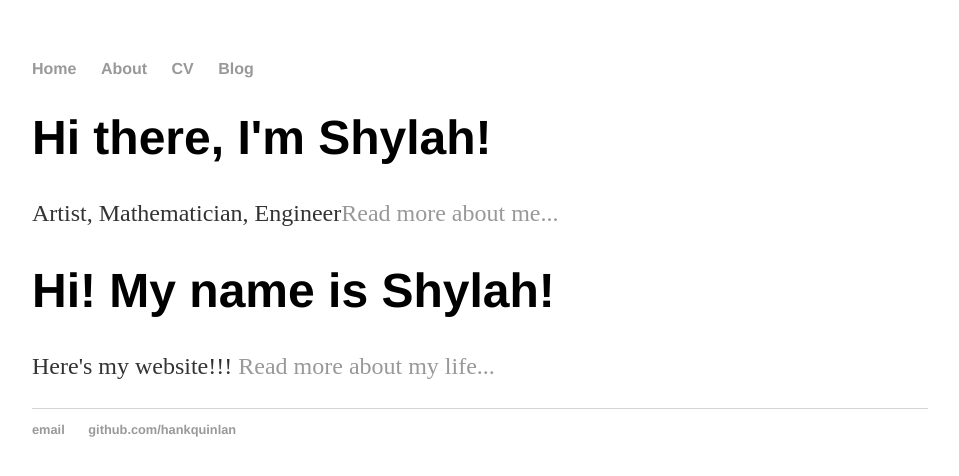
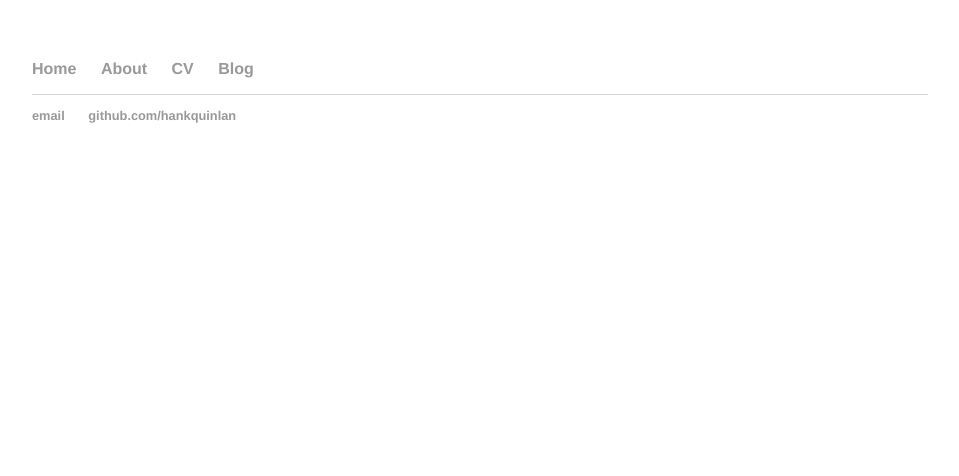
Before and after one commit to ShylahChiera/ShylahChiera.github.io, a Jekyll site: the page built from index.html, in a window 1280 px wide. Shown: the top 476 px of the page, without its empty margins (160-1119 px from the left). Built offline with Jekyll 4.4.1, drawn with Linux system fonts in a browser that asks for light colours.

Commit message:
update default.html

```diff
--- a/_layouts/default.html
+++ b/_layouts/default.html
@@ -13,13 +13,7 @@
         		<li><a href="/blog">Blog</a></li>
     		</ul>
 		</nav>
-		<div class="container">
-      {{ content }}
-    		<div class="blurb">
-        		<h1>Hi! My name is Shylah!</h1>
-				<p>Here's my website!!! <a href="/about">Read more about my life...</a></p>
-    		</div><!-- /.blurb -->
-		</div><!-- /.container -->
+
 		<footer>
     		<ul>
         		<li><a href="mailto:hankquinlanhub@gmail.com">email</a></li>
```
